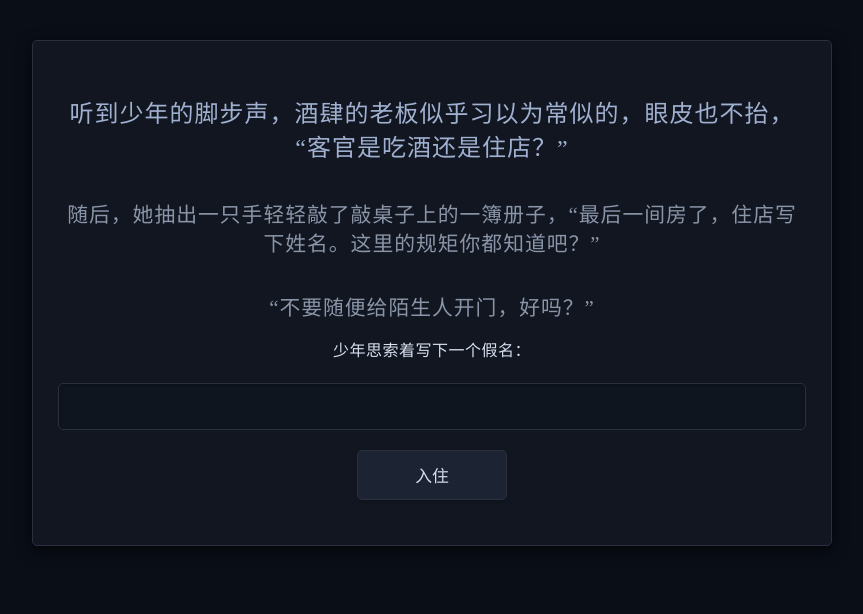
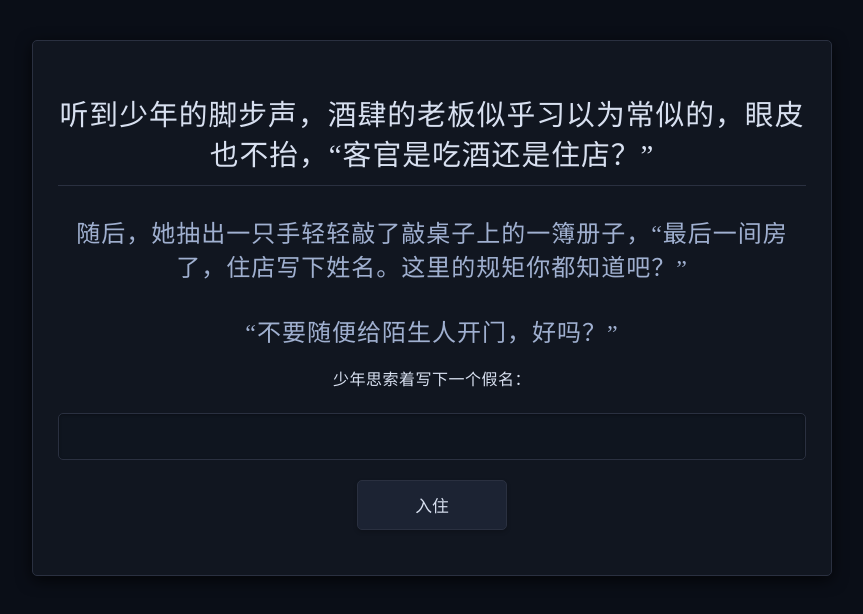
Before and after one commit to 99438/Foxx, a plain HTML site: page index.html in a window 1280 px wide. Shown: the whole page, without its empty margins (208-1071 px from the left). Drawn offline with Linux system fonts and the light colour scheme.

Commit message:
Update index.html

```diff
--- a/index.html
+++ b/index.html
@@ -7,9 +7,9 @@
 </head>
 <body>
 <div id="nameInput" class="container">
-    <h4>听到少年的脚步声，酒肆的老板似乎习以为常似的，眼皮也不抬，“客官是吃酒还是住店？”</h4>
-    <h5>随后，她抽出一只手轻轻敲了敲桌子上的一簿册子，“最后一间房了，住店写下姓名。这里的规矩你都知道吧？”</h5>
-    <h5>“不要随便给陌生人开门，好吗？”</h5>
+    <h3>听到少年的脚步声，酒肆的老板似乎习以为常似的，眼皮也不抬，“客官是吃酒还是住店？”</h3>
+    <h4>随后，她抽出一只手轻轻敲了敲桌子上的一簿册子，“最后一间房了，住店写下姓名。这里的规矩你都知道吧？”</h4>
+    <h4>“不要随便给陌生人开门，好吗？”</h4>
     <p>少年思索着写下一个假名：</p>
     <input type="text" id="playerName">
     <button onclick="startGame()">入住</button>
```
